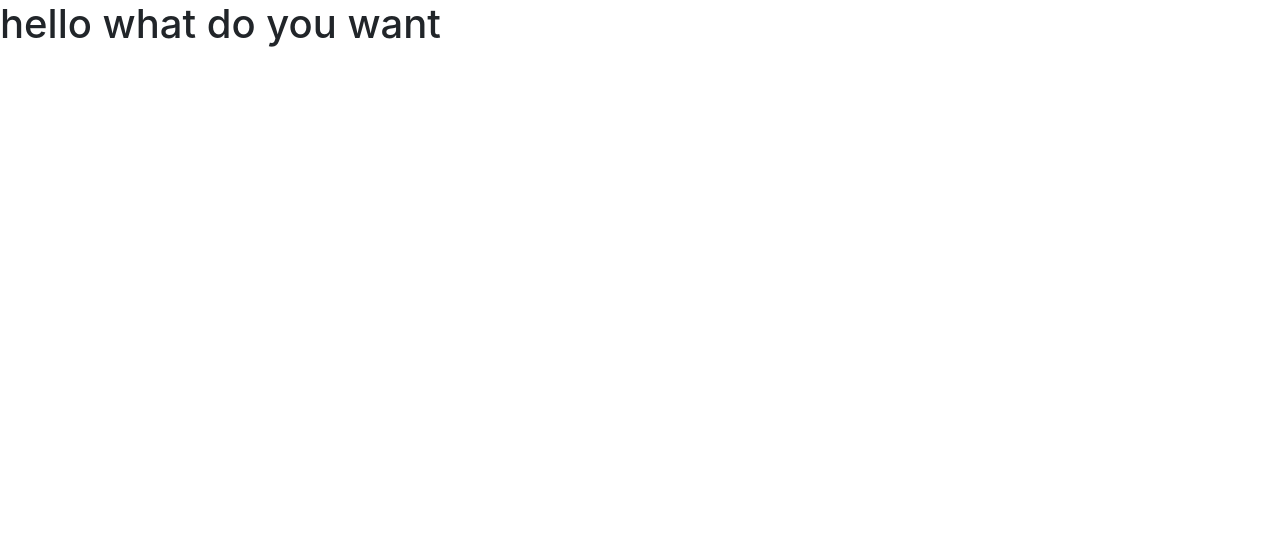
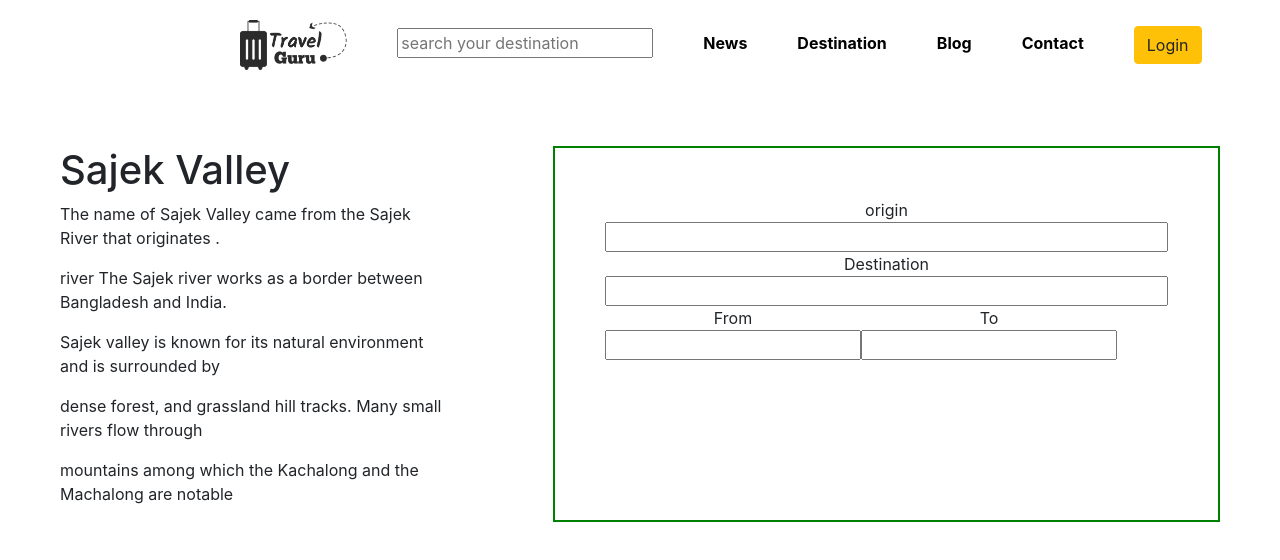
Before and after one commit to Abdullah0095/travel-guru, a React (Create React App) app: page /sajekschedule in a window 1280 px wide. Shown: the top 560 px of the page. Built offline with nearby package versions, Linux system fonts and the light colour scheme.

Commit message:
half done

```diff
--- a/package.json
+++ b/package.json
@@ -9,6 +9,7 @@
     "bootstrap": "^4.5.2",
     "react": "^16.13.1",
     "react-bootstrap": "^1.3.0",
+    "react-datepicker": "^3.1.3",
     "react-dom": "^16.13.1",
     "react-router-dom": "^5.2.0",
     "react-scripts": "3.4.3"
--- a/src/App.js
+++ b/src/App.js
@@ -11,14 +11,16 @@ import NoMatch from './Components/NoMatch/NoMatch';
 import SajekSchedule from './Components/SajekSchedule/SajekSchedule';
 import SreemongolSchedule from './Components/SreemongolSchedule/SreemongolSchedule';
 import SundorbonSchedule from './Components/SundorbonSchedule/SundorbonSchedule';
+import Header from './Components/Header/Header';
 
 function App() {
   return (
     <div >
       <Router>
+        <Header/>
         <Switch>
           <Route path="/home">
-              <Home/>
+              {/* <Home/> */}
           </Route>
           <Route exact path="/">
               <Home/>
--- /dev/null
+++ b/src/Components/Header/Header.css
@@ -0,0 +1,22 @@
+.header{
+    /* background-color: teal; */
+}
+.header .logo{
+    height: 50px;
+}
+
+.nav{
+    margin-left: 150px;
+    margin-top: 20px;
+}
+.nav li{
+    display: inline;
+    margin-left: 50px;
+
+  }
+
+  .nav a{
+    text-decoration: none;
+    color: black;
+    font-weight: bold;
+  }
--- /dev/null
+++ b/src/Components/Header/Header.js
@@ -0,0 +1,45 @@
+import React from 'react';
+import logo from '../../photos/Logo.png'
+import { Link } from 'react-router-dom';
+import './Header.css';
+import { Button } from 'react-bootstrap';
+
+const Header = () => {
+
+
+
+    return (
+      <div  className="header">
+      <nav className="nav">
+          <ul >
+              <li>
+                  <img className="logo" src={logo} alt=""/>
+              </li>
+              <li>
+                  <input type="text" placeholder="search your destination"/>
+              </li>
+              <li>
+                  <Link to="/home">News</Link>
+              </li>
+              <li>
+                  <Link to="/login">Destination</Link>
+              </li>
+              <li>
+                  <Link to="/login">Blog</Link>
+              </li>
+              <li>
+                  <Link to="/login">Contact</Link>
+              </li>
+              <li>
+                  <Link>
+                  <Button variant="warning">Login</Button>
+                  </Link>
+              </li>
+          </ul>
+      </nav>
+
+  </div>
+    );
+};
+
+export default Header;
--- a/src/Components/Home/Home.css
+++ b/src/Components/Home/Home.css
@@ -1,18 +1,10 @@
-.background{
-
-    /* background-image: url(https://i.ibb.co/yqHy0KG/Rectangle-1.png); */
-
-    /* background-repeat: no-repeat; */
-     background-color: rgb(40, 121, 158);
-
-
+.topic-details{
+    float: left;
+    margin: 80px 0px;
+    margin-left: 40px;
 
 }
-.home-destination{
-    display: flex;
+.topic-details:hover{
+    color: teal;
 
 }
-.navigation{
-    padding:40px;
-    text-align: right;
-}
--- a/src/Components/Home/Home.js
+++ b/src/Components/Home/Home.js
@@ -1,5 +1,6 @@
 import React from 'react';
-import { Button, Card, Form, FormControl, Nav, Navbar } from 'react-bootstrap';
+import { Button, Card } from 'react-bootstrap';
+
 import "./Home.css";
 
 
@@ -10,39 +11,20 @@ const Home = () => {
 
 
     return (
-        <div className="background">
-
-    <div className="">
-    <Navbar  variant="light">
-    <Navbar.Brand href="#home">Navbar</Navbar.Brand>
-    <Form inline>
-      <FormControl type="text" width="2009px" placeholder="Search your destination" className="mr-sm-2" />
-    </Form>
-    <Nav className="mr-auto navigation">
-      <Nav.Link href="#home">news</Nav.Link>
-      <Nav.Link href="#features">Destination</Nav.Link>
-      <Nav.Link href="#pricing">Blog</Nav.Link>
-      <Nav.Link href="#pricing">Contact</Nav.Link>
-      <Button variant="warning">Login</Button>
-    </Nav>
-
-  </Navbar>
-
-    </div>
+        <div className="home-background">
 
 
-           <div className="home-destination">
-           <div className="text-align-center">
+           <div className="topic-details">
                 <h1>COX'S BAZAR</h1>
                 <p>Cox's Bazar is a city, fishing port, tourism centre and</p>
                 <p>district headquarter in southern Bangladesh. It is famous</p>
                 <p>mostly for it's long natural sandy beach and it ..</p>
-                <button>Booking →</button>
+                <Button variant="warning">Booking</Button>
                 {/* <a href="https://ibb.co/Hq5z7R1"><img src="https://i.ibb.co/yqHy0KG/Rectangle-1.png" alt="Rectangle-1" border="0"></a><br /><a target='_blank' href='https://imgbb.com/'>upload images</a><br /> */}
 
             </div>
-            <div>
-                        <Card style={{ width: '18rem', height: '200px' }}>
+            <div className="topic-details">
+                        <Card style={{ width: '15rem', height: '100px' }}>
                             <a href="/sajekschedule">
                             <Card.Img variant="top"  src="https://i.ibb.co/02jP3H6/Sajek.png" />
                             </a>
@@ -51,9 +33,9 @@ const Home = () => {
                         </Card.Body>
                         </Card>
             </div>
-                        <div>
+                        <div className="topic-details">
 
-                        <Card style={{ width: '18rem', height: '200px' }}>
+                        <Card style={{ width: '15rem', height: '100px' }}>
                             <a href="/sreemongolschedule">
                             <Card.Img variant="top"  src="https://i.ibb.co/qky9mft/Sreemongol.png" />
                             </a>
@@ -62,9 +44,10 @@ const Home = () => {
                         </Card.Body>
                         </Card>
                         </div>
-                        <div>
 
-                        <Card style={{ width: '18rem', height: '200px' }}>
+                        <div className="topic-details">
+
+                        <Card style={{ width: '15rem', height: '100px' }}>
                             <a href="/sundorbonschedule">
                             <Card.Img variant="top"  src="https://i.ibb.co/YtcZBjN/sundorbon.png" />
                             </a>
@@ -74,7 +57,7 @@ const Home = () => {
                         </Card>
             </div>
            </div>
-        </div>
+
     );
 };
 
--- /dev/null
+++ b/src/Components/SajekSchedule/SajekSchedule.css
@@ -0,0 +1,6 @@
+.booking-form{
+    border: 2px solid green;
+    text-align: center;
+    padding: 50px;
+    margin-left: 100px;
+}
--- a/src/Components/SajekSchedule/SajekSchedule.js
+++ b/src/Components/SajekSchedule/SajekSchedule.js
@@ -1,9 +1,53 @@
-import React from 'react';
+import React, { useState } from 'react';
+import ReactDatePicker from 'react-datepicker';
+import './SajekSchedule.css';
 
 const SajekSchedule = () => {
+    const [selectedDate, setSelectedDate] = useState();
+
     return (
-        <div>
-            <h1 >hello what do you want</h1>
+        <div style={{display: 'flex', margin: '60px'}}>
+            <div className="sajek-detail">
+                <h1>Sajek Valley</h1>
+                <p>The name of Sajek Valley came from the Sajek River that originates .</p>
+                <p>river The Sajek river works as a border between Bangladesh and India.</p>
+                <p>Sajek valley is known for its natural environment and is surrounded by </p>
+                <p>dense forest, and grassland hill tracks. Many small rivers flow through </p>
+                <p>mountains among which the Kachalong and the Machalong are notable</p>
+
+            </div>
+            <div className="booking-form">
+                <form action="">
+                    origin
+                    <br/>
+                    <input type="text" size="50">
+
+                    </input>
+                    <br/>
+                    Destination
+                    <br/>
+                    <input type="text" size="50"/>
+                    <br/>
+
+                    <div style={{display: 'flex'}}>
+                    <div>
+                    From
+
+                    <ReactDatePicker selected={selectedDate}
+                    onChange={date => setSelectedDate(date)} />
+                    </div>
+
+                    <div>
+                    To
+
+                    <ReactDatePicker selected={selectedDate}
+                    onChange={date => setSelectedDate(date)}  />
+                    </div>
+                    </div>
+                </form>
+            </div>
+
+
         </div>
     );
 };
--- a/src/Components/SundorbonSchedule/SundorbonSchedule.js
+++ b/src/Components/SundorbonSchedule/SundorbonSchedule.js
@@ -1,8 +1,9 @@
-import React from 'react';
+import React, { useState } from 'react';
 import { Button } from 'react-bootstrap';
 import './SundorbonSchedule.css';
 
 const SundorbonSchedule = () => {
+    const [startDate, setStartDate] = useState(new Date());
 
     return (
         <div className="booking-page-style">
@@ -18,27 +19,7 @@ const SundorbonSchedule = () => {
             </div>
 
             <div className="half-details">
-            <form>
-                <label>
-                    origin:
-                    <br/>
-                    <input type="text" name=""/>
-                    <br/>
-                    Destination
-                    <br/>
-                    <input type="text" name=""/>
-                    <br/>
-                    From
-                    <br/>
-                    <input type="text"/>
-                    <br/>
-                    To
-                    <br/>
-                    <input type="text"/>
-                    <br/>
-                    <Button variant="warning">Booking now</Button>
-                </label>
-            </form>
+
             </div>
 
         </div>
```
Also changed, not shown: 1 other file (tests, documents, lock files or other folders).
